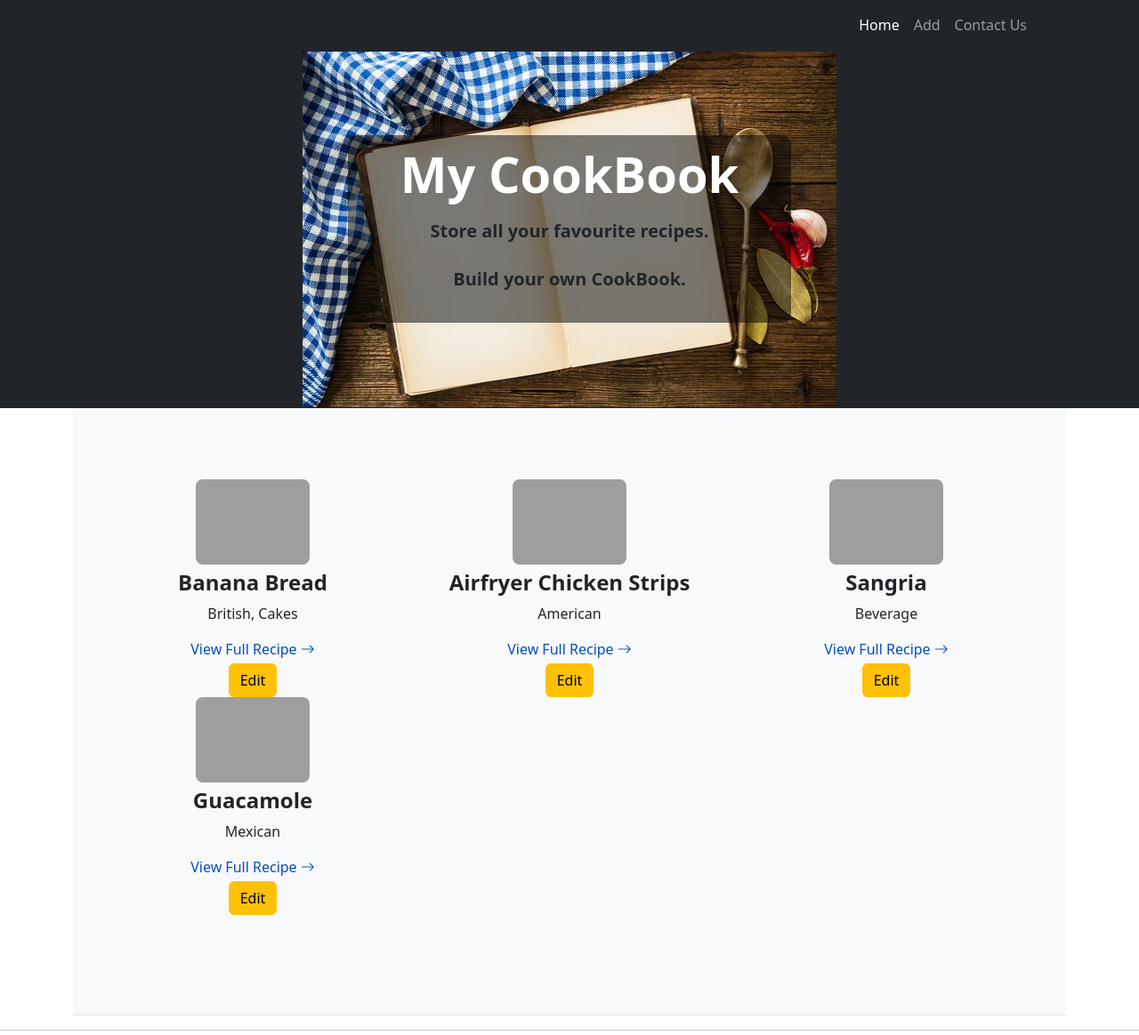
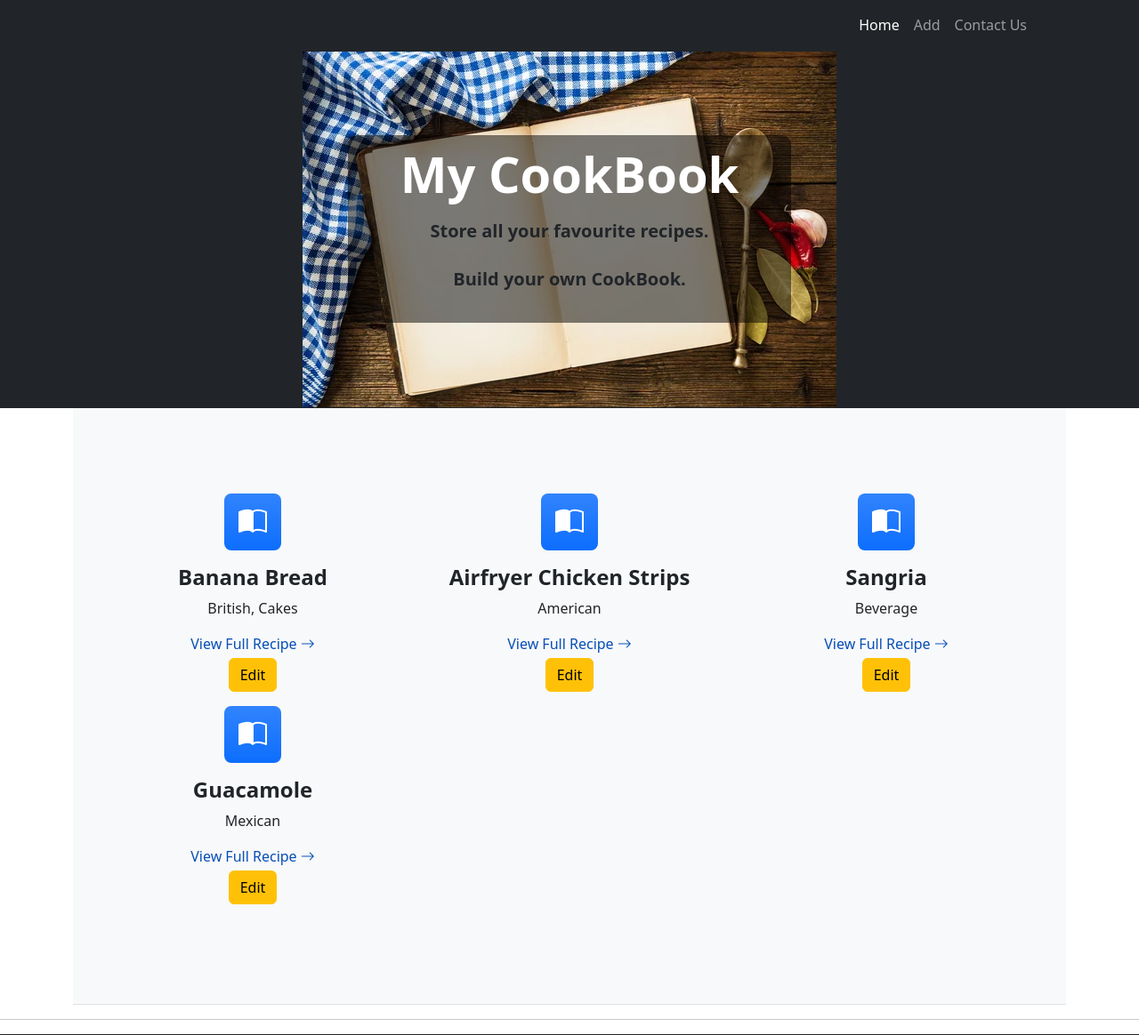
Before and after one commit to Mair-E/MilestoneProject3, a Flask app: page / in a window 1280 px wide. Shown: the top 1164 px of the page at 89% size. Run offline with Flask 3, Linux system fonts and the light colour scheme; data comes from the database, SQL or seed files in the repository; some libraries are stand-ins or nearby versions; grey boxes are pictures that could not be loaded.

Commit message:
Update index.html recipe image to bs icon of half full book

```diff
--- a/cookbook/templates/index.html
+++ b/cookbook/templates/index.html
@@ -8,9 +8,8 @@
         <div class="row gx-5">
             {% for recipe in recipes %}
             <div class="col-lg-4 col-md-6 mb-5 mb-lg-0 text-center">
-                <div class="feature mb-3">
-                    <img src="https://media.istockphoto.com/id/1063025552/photo/flat-lay-of-friends-feasting-at-thanksgiving-day-table-with-turkey.jpg?s=612x612&w=0&k=20&c=_nsY7Yc5AUjPJaRK10B6drNP4QeASvy2YBf4Ds6qAsY="
-                        alt="Image of feast" class="img-fluid rounded-3" style="max-width: 200%; height: auto;"></i>
+                <div class="feature mb-3 bg-primary bg-gradient text-white rounded-3">
+                    <i class="bi bi-book-half"></i>
                 </div>
                 <h2 class="h4 fw-bolder">{{ recipe.name }}</h2>
                 <p>{{ recipe.cuisine }}</p>
```
